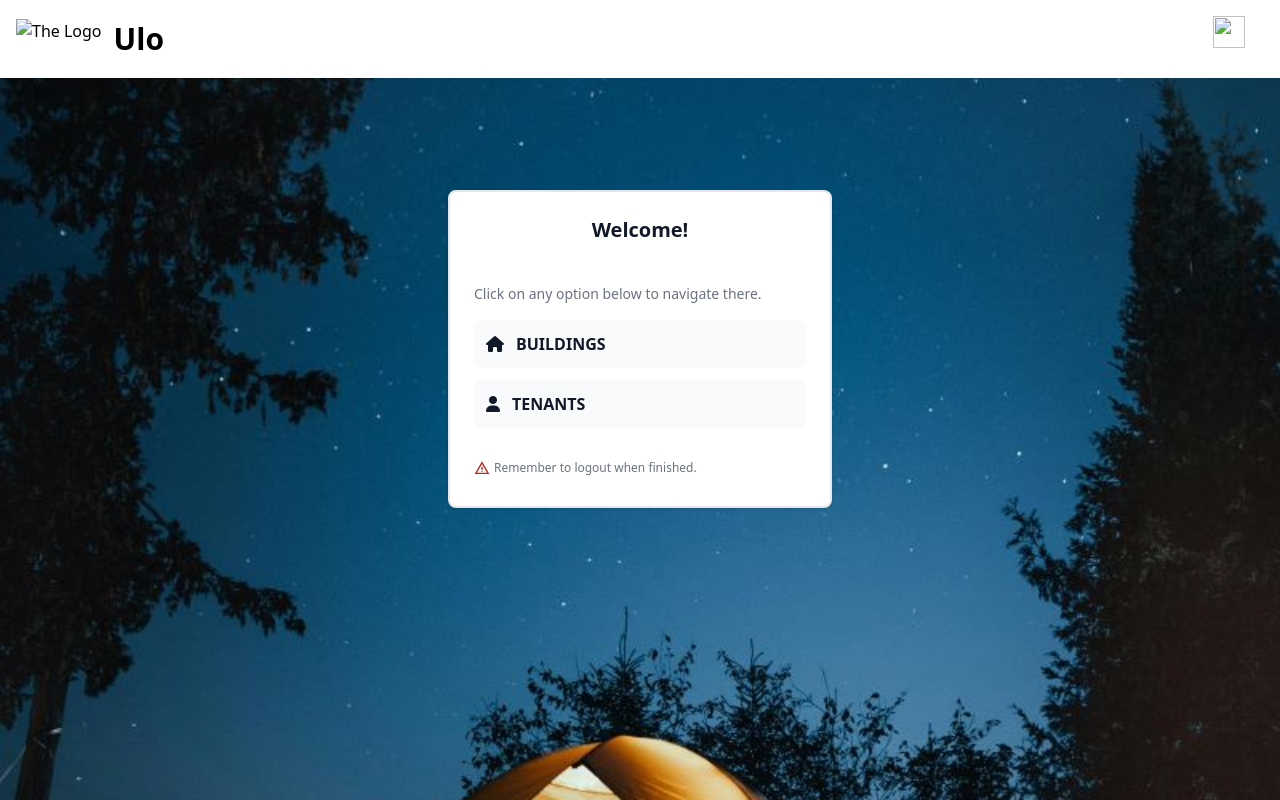
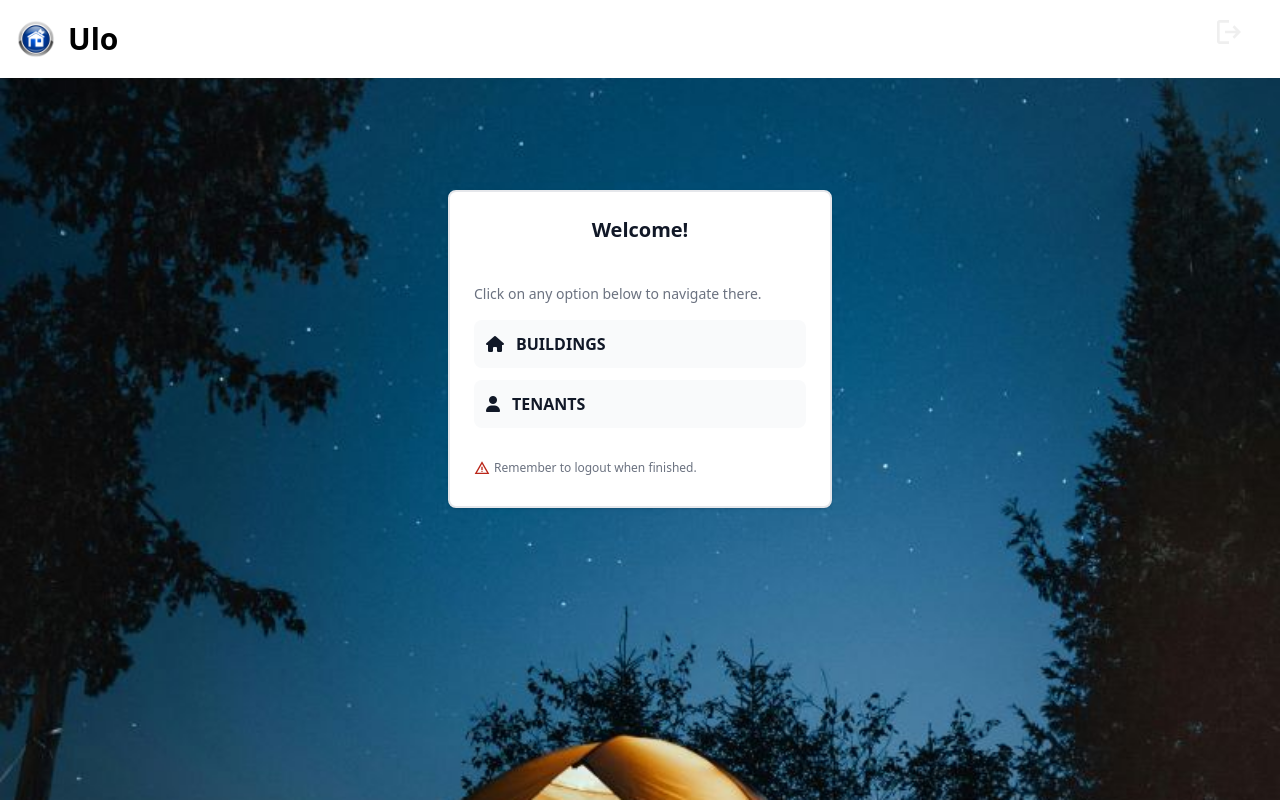
Before and after one commit to harry-577/Ulo, a website: page estate1.html in a window 1280 px wide. Drawn offline with Linux system fonts and the light colour scheme; the site is published under a folder, as on GitHub Pages, so addresses that start at the root find nothing.

Commit message:
Update estate1.html

```diff
--- a/estate1.html
+++ b/estate1.html
@@ -24,7 +24,7 @@
           class="flex items-center space-x-2 md:space-x-3 rtl:space-x-reverse pointer-events-none"
         >
           <img
-            src="/Images4Estate/house 360.png"
+            src="Images4Estate/house 360.png"
             class="h-10"
             alt="The Logo"
           />
@@ -102,7 +102,7 @@
         <a href="index.html">
           <div class="flex flex-col justify-center mx-auto items-center">
             <img
-              src="../Images4Estate/logout_Google.svg"
+              src="Images4Estate/logout_Google.svg"
               alt=""
               class="w-6 h-6 md:w-8 md:h-8 mr-2"
             />
```
